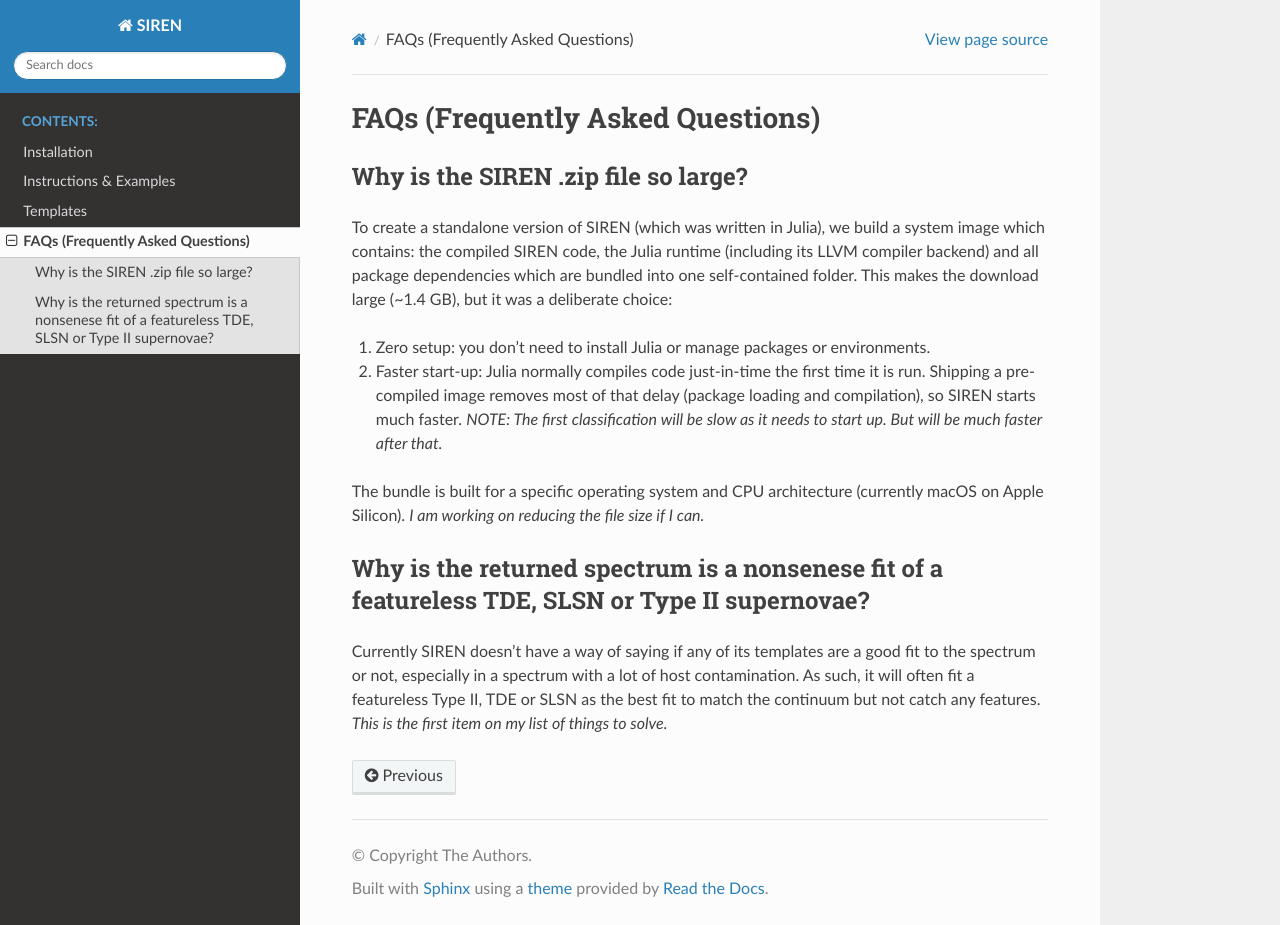
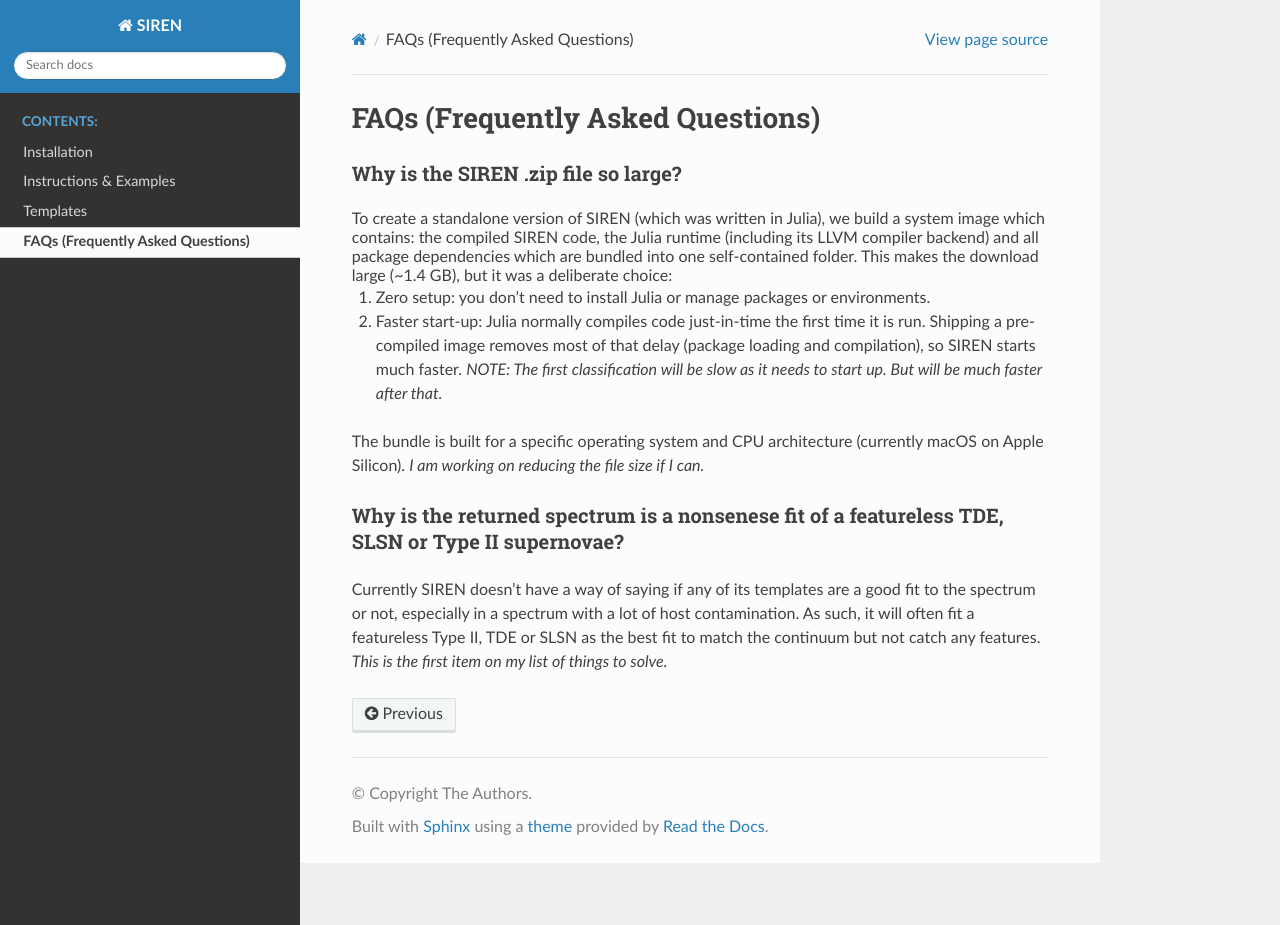
Before and after one commit to EdCharleton/SIREN, a Sphinx documentation site: the page built from docs/faqs.md, in a window 1280 px wide and 925 px high. Built offline with Sphinx 7.4.7 and the Read the Docs theme 3.1.0, drawn with Linux system fonts in a browser that asks for light colours.

Commit message:
Documentation: Minor Changes to FAQs

```diff
--- a/docs/faqs.md
+++ b/docs/faqs.md
@@ -2,7 +2,7 @@
 
 
 
-#### Why is the SIREN .zip file so large?
+<h3>Why is the SIREN .zip file so large?</h3>
 To create a standalone version of SIREN (which was written in Julia), we build a system image which contains: the compiled SIREN code, the Julia runtime (including its LLVM compiler backend) and all package dependencies which are bundled into one self-contained folder. This makes the download large (~1.4 GB), but it was a deliberate choice:
 
 1. Zero setup: you don’t need to install Julia or manage packages or environments.
@@ -10,6 +10,6 @@ To create a standalone version of SIREN (which was written in Julia), we build a
 
 The bundle is built for a specific operating system and CPU architecture (currently macOS on Apple Silicon). *I am working on reducing the file size if I can.*
 
-#### Why is the returned spectrum is a nonsenese fit of a featureless TDE, SLSN or Type II supernovae?
+<h3>Why is the returned spectrum is a nonsenese fit of a featureless TDE, SLSN or Type II supernovae?</h3>
 
 Currently SIREN doesn't have a way of saying if any of its templates are a good fit to the spectrum or not, especially in a spectrum with a lot of host contamination.  As such, it will often fit a featureless Type II, TDE or SLSN as the best fit to match the continuum but not catch any features. *This is the first item on my list of things to solve.*
```
